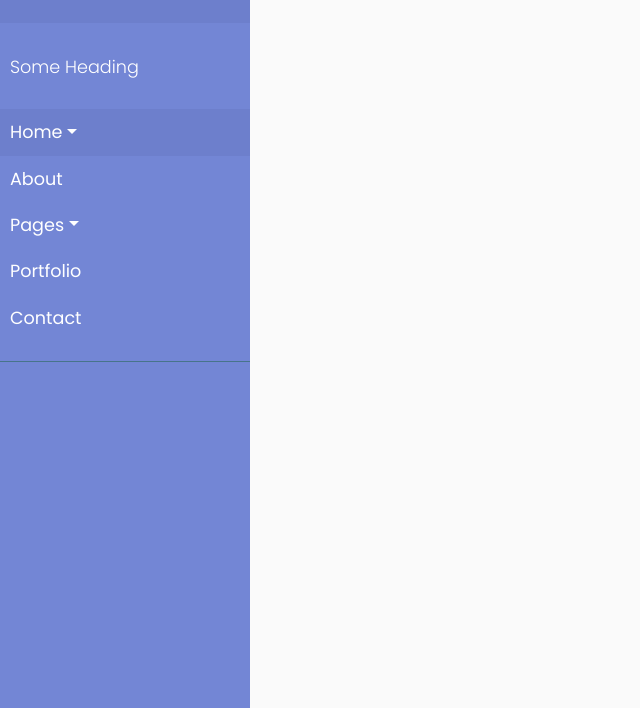
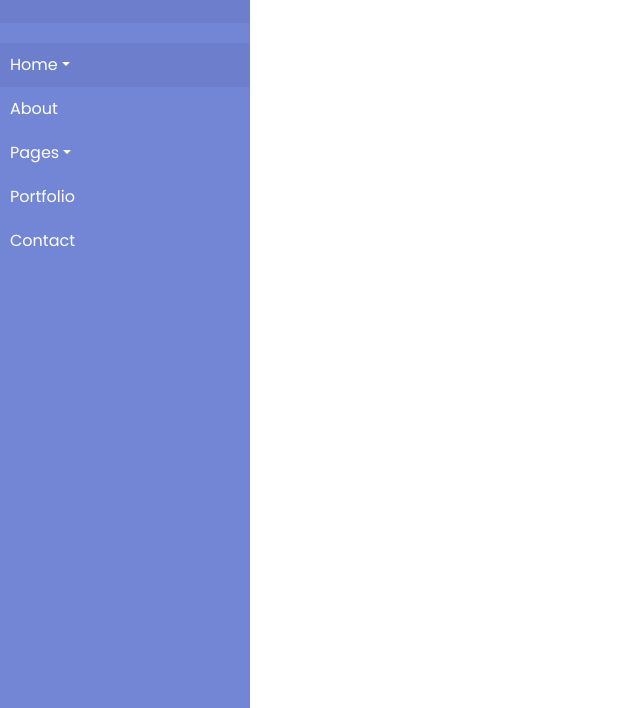
Before and after one commit to RuiHLOliveira/sidebarMenu, a plain HTML site: page index.html in a window 1280 px wide. Shown: the part 92-800 px from the top of the page, without its empty margins (0-640 px from the left). Drawn offline with nearby package versions, Linux system fonts and the light colour scheme.

Commit message:
adjustments

```diff
--- a/index.html
+++ b/index.html
@@ -11,131 +11,146 @@
     <script src="https://stackpath.bootstrapcdn.com/bootstrap/4.4.1/js/bootstrap.min.js" integrity="sha384-wfSDF2E50Y2D1uUdj0O3uMBJnjuUD4Ih7YwaYd1iqfktj0Uod8GCExl3Og8ifwB6" crossorigin="anonymous"></script>
 
     <style>
-      /*
-    ADDITIONAL DEMO STYLE, NOT IMPORTANT TO MAKE THINGS WORK BUT TO MAKE IT A BIT NICER :)
-*/
         @import "https://fonts.googleapis.com/css?family=Poppins:300,400,500,600,700";
 
+        * {
+            --white: #ffffff; /* text color */
+            --purpleshade: #7386D5; /* default color */
+            --purple: #6d7fcc; /* active and submenu color */
+        }
+
+        body {
+            font-family: 'Poppins', sans-serif;
+            background: #ffffff;
+        }
+
+        /* structural css */
         .wrapper {
             display: flex;
             align-items: stretch;
         }
 
+        /* defines width and height */
         #sidebar {
             min-width: 250px;
             max-width: 250px;
             min-height: 100vh;
         }
 
+        /* for toggling */
         #sidebar.active {
             margin-left: -250px;
         }
-body {
-    font-family: 'Poppins', sans-serif;
-    background: #fafafa;
+
+        /* styling css */
+
+        /* navbar color and transition */
+        #sidebar {
+            background: var(--purpleshade);
+            color: var(--white);
+            transition: all 0.3s;
         }
 
-p {
-    font-family: 'Poppins', sans-serif;
-    font-size: 1.1em;
-    font-weight: 300;
-    line-height: 1.7em;
-    color: #999;
+        /* sidebar header */
+        #sidebar .sidebar-header {
+            padding: 20px;
+            background: var(--purple);
         }
 
+        /* sidebar components (body) */
+        #sidebar ul.components {
+            padding: 20px 0;
+        }
+
+        /* item block style */
+        #sidebar ul li a {
+            padding: 10px;
+            display: block;
+        }
+
+        /* button effect setup */
         a, a:hover, a:focus {
             color: inherit;
             text-decoration: none;
             transition: all 0.3s;
         }
-
-#sidebar {
-    /* don't forget to add all the previously mentioned styles here too */
-    background: #7386D5;
-    color: #fff;
-    transition: all 0.3s;
+        #sidebar ul li a:hover {
+            color: var(--purpleshade);
+            background: var(--white);
         }
 
-#sidebar .sidebar-header {
-    padding: 20px;
-    background: #6d7fcc;
+        /* button active effect */
+        #sidebar ul li.active > a, a[aria-expanded="true"] {
+            color: var(--white);
+            background: var(--purple);
         }
 
-#sidebar ul.components {
-    padding: 20px 0;
-    border-bottom: 1px solid #47748b;
-}
-
-#sidebar ul p {
-    color: #fff;
-    padding: 10px;
-}
-
-#sidebar ul li a {
-    padding: 10px;
-    font-size: 1.1em;
-    display: block;
-}
-#sidebar ul li a:hover {
-    color: #7386D5;
-    background: #fff;
-}
-
-#sidebar ul li.active > a, a[aria-expanded="true"] {
-    color: #fff;
-    background: #6d7fcc;
-}
+        /* inner itens style */
         ul ul a {
             font-size: 0.9em !important;
             padding-left: 30px !important;
-    background: #6d7fcc;
+            background: var(--purple);
         }
     </style>
 </head>
 <body>
     <div class="wrapper">
+
         <!-- Sidebar -->
         <nav id="sidebar">
+
+            <!-- site logo or title -->
             <div class="sidebar-header">
                 <h3>Site logo or title</h3>
             </div>
 
             <ul class="list-unstyled components">
-                <p>Some Heading</p>
+
+                <!-- item dropdown -->
                 <li class="active">
                     <a href="#homeSubmenu" data-toggle="collapse" class="dropdown-toggle">Home</a>
                     <ul class="collapse list-unstyled" id="homeSubmenu">
+                        <!-- simple item -->
                         <li>
                             <a href="#">Home 1</a>
                         </li>
+                        <!-- simple item -->
                         <li>
                             <a href="#">Home 2</a>
                         </li>
+                        <!-- simple item -->
                         <li>
                             <a href="#">Home 3</a>
                         </li>
                     </ul>
                 </li>
+                <!-- simple item -->
                 <li>
                     <a href="#">About</a>
                 </li>
+                <!-- item dropdown -->
                 <li>
                     <a href="#pageSubmenu" data-toggle="collapse" class="dropdown-toggle">Pages</a>
                     <ul class="collapse list-unstyled" id="pageSubmenu">
+                        <!-- simple item -->
                         <li>
                             <a href="#">Page 1</a>
                         </li>
+                        <!-- simple item -->
                         <li>
                             <a href="#">Page 2</a>
                         </li>
+                        <!-- simple item -->
                         <li>
                             <a href="#">Page 3</a>
                         </li>
                     </ul>
                 </li>
+                <!-- simple item -->
                 <li>
                     <a href="#">Portfolio</a>
                 </li>
+                <!-- simple item -->
                 <li>
                     <a href="#">Contact</a>
                 </li>
```
Lines whose indentation alone changed are shown as unchanged.
